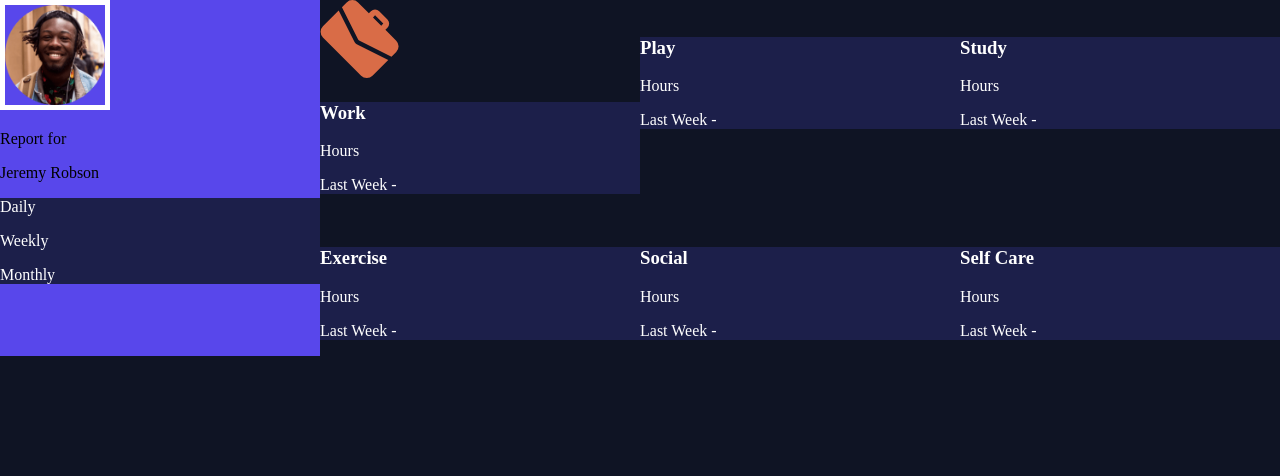
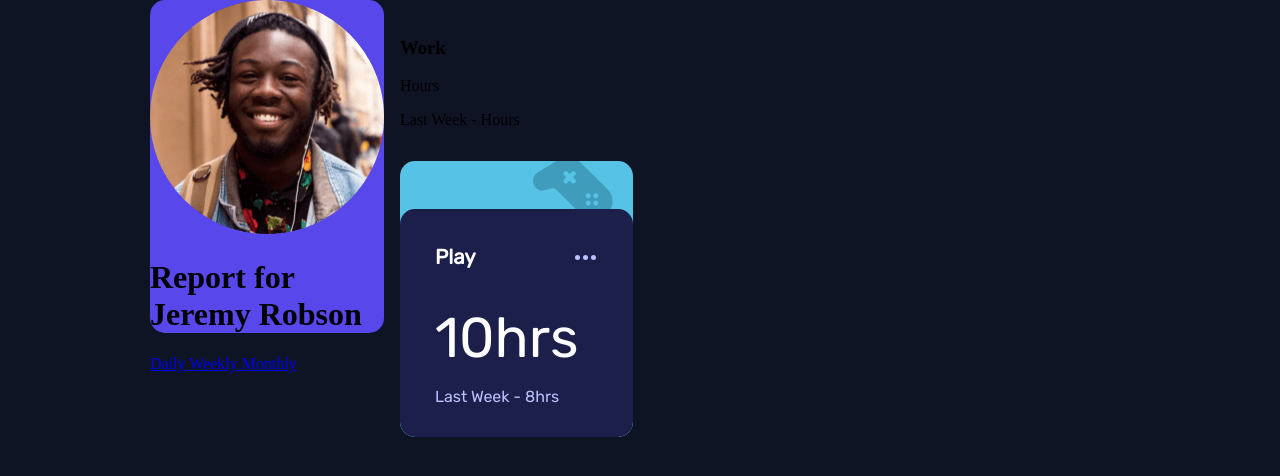
Before and after one commit to hussans/TimeTracker, a plain HTML site: page index.html in a window 1280 px wide. Drawn offline with Linux system fonts and the light colour scheme.

Commit message:
Play Card

```diff
--- a/index.html
+++ b/index.html
@@ -10,79 +10,58 @@
 <body>
 
   <div class="card-container">
+    <!-- Profile Card -->
     <div class="profile-card">
       <div class="profile-banner">
         <img class="profile-pic" src="./images/image-jeremy.png" alt="">
-        <p> Report for </p>
-        <p> Jeremy Robson </p>
+        <h1>
+          <span> Report for </span><br>
+          Jeremy Robson
+        </h1>
       </div>
       <div class="card-content">
-        <p> Daily </p>
-        <p> Weekly </p>
-        <p> Monthly </p>
+        <a href="#"> Daily </a>
+        <a href="#"> Weekly </a>
+        <a href="#"> Monthly </a>
       </div>
     </div>
+    <!-- Time Tracker Cards -->
      <div class="card-work">
       <div class="work-banner">
-        <img src="./images/icon-work.svg" alt="">
+        <img src="" alt="">
+      </div>
       <div class="card-content">
         <h3> Work </h3>
         <p> Hours </p>
-          <p> Last Week - </p>
+        <p> Last Week - Hours </p>
       </div>
      </div>
+
+     <div class="card-play">
+       <div class="play-icon">
+         <img src="./images/icon-play.svg" alt="gaming controller icon">
        </div>
-    <div class="card-play">
-      <div class="play-banner">
-        <img src="" alt="">
        <div class="card-content">
+        <div class="card-subtitle">
           <h3> Play </h3>
-          <p> Hours </p>
-          <p> Last Week - </p>
+          <div>
+            <div class="dot"></div>
+            <div class="dot"></div>
+            <div class="dot"></div>
           </div>
          </div>
-    </div>
-    <div class="card-study">
-      <div class="study-banner">
-        <img src="" alt="">
-        <div class="card-content">
-          <h3> Study </h3>
-          <p> Hours </p>
-          <p> Last Week - </p>
+         <p class="card-hours"> 10hrs </p>
+         <p class="card-footer"> Last Week - 8hrs </p>
        </div>
      </div>
+
+
+
+
+
   </div>
-    <div class="card-exercise">
-      <div class="exercise-banner">
-        <img src="" alt="">
-        <div class="card-content">
-          <h3> Exercise </h3>
-          <p> Hours </p>
-          <p> Last Week - </p>
-        </div>
-      </div>
-    </div>
-    <div class="card-social">
-      <div class="social-banner">
-        <img src="" alt="">
-        <div class="card-content">
-          <h3> Social </h3>
-          <p> Hours </p>
-          <p> Last Week - </p>
-        </div>
-      </div>
-    </div>
-    <div class="card-selfcare">
-      <div class="selfcare-banner">
-        <img src="" alt="">
-        <div class="card-content">
-          <h3> Self Care </h3>
-          <p> Hours </p>
-          <p> Last Week - </p>
-        </div>
-      </div>
-    </div>
-  </div>
+
+
 
   <script src="./scripts/app.js"></script>
 </body>
--- a/styles/style.css
+++ b/styles/style.css
@@ -1,3 +1,12 @@
+/* Font - Rubik --- --- --- */
+
+@font-face {
+    font-family: 'Rubik';
+    src: url(../fonts/Rubik/Rubik-Regular.ttf);
+}
+
+/* Font End --- --- --- */
+
 body {
     background-color: hsl(226, 43%, 10%);
     margin: 0;
@@ -6,27 +15,88 @@ body {
 
 .card-container {
     display: grid;
+    grid-template-columns: repeat(4, 1fr);
     grid-template-rows: 2;
-    grid-template-columns: repeat(4, 1fr);
+
+    margin-left: 150px;
+    margin-right: 150px;
+
+    grid-gap: 1em;
 }
 
-.card-container .card-content {
-    background-color: hsl(235, 46%, 20%);
-    gap: 1em;
-    color: white;
+.profile-card {
+    grid-row: 1 / span 2;
 }
 
-.profile-card:nth-child(1) {
-    grid-row: 1 / span 2;
-
+.profile-banner {
     background-color: hsl(246, 80%, 60%);
+    border-radius: 15px;
 }
 
-.profile-pic {
-    width: 100px;
-    border: 5px solid white;
+/* Testing */
+
+.card-play {
+    display: grid;
+    grid-template-rows: 3rem 1fr;
+    grid-row: 2;
+    grid-column: 2 / 3;
+
+    background-color: hsl(195, 74%, 62%);
+    border-radius: 15px;
+
+    overflow: hidden;
+
 }
 
-.card-exercise {
-    grid-column: 2 / 3;
+.card-play .card-content {
+    font-family: Rubik, Arial, Helvetica, sans-serif;
+    padding: 15px 35px;
+    background-color: hsl(235, 46%, 20%);
+    color: white;
+    border-radius: 15px;
+
 }
+
+.play-icon {
+    display: flex;
+    justify-content: end;
+    margin-right: 20px;
+    margin-top: -5px;
+}
+
+.play-icon img {
+    width: 5rem;
+    height: 5rem;
+}
+
+.card-subtitle {
+    display: flex;
+    justify-content: space-between;
+
+    font-size: 1.1rem;
+}
+
+.card-subtitle div {
+    display: flex;
+    align-items: center;
+}
+
+.dot {
+    width: 5px;
+    height: 5px;
+    background-color: #BBC0FF;
+    border-radius: 5px;
+    margin: 1.5px;
+}
+
+.card-hours {
+    font-size: 3.5rem;
+    font-weight: 200;
+    margin-top: 15px;
+    margin-bottom: 0;
+}
+
+.card-footer {
+    color: #BBC0FF;
+    font-weight: 300;
+}
```
Also changed, not shown: fonts/Rubik/Rubik-Regular.ttf (added). Lines whose indentation alone changed are shown as unchanged.
